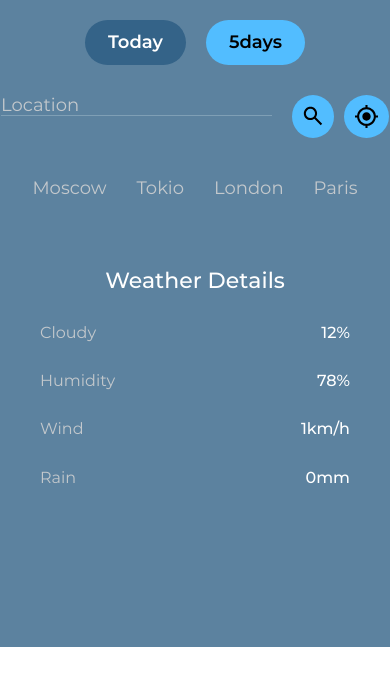
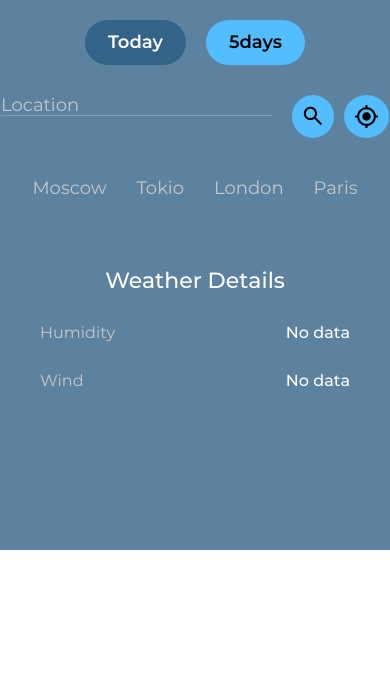
Before and after one commit to vadimvoln/Weather_application, a React (Create React App) app in the folder weather-app/: page / in a window 390 px wide. Shown: the top 686 px of the page. Built offline with nearby package versions, Linux system fonts and the light colour scheme.

Commit message:
main: fix media queries and added data to the weatherDetails component

```diff
--- a/weather-app/src/components/App/App.jsx
+++ b/weather-app/src/components/App/App.jsx
@@ -79,7 +79,7 @@ function App() {
 
           <LocationForm getGeoFromInput={getGeoFromInput} warning={warning} />
           <Capitals />
-          <WeatherDetails />
+          <WeatherDetails currentWeather={getCurrentWeather} />
 
         </div>
         <div className="left">
--- a/weather-app/src/components/WeatherDetails/WeatherDetails.jsx
+++ b/weather-app/src/components/WeatherDetails/WeatherDetails.jsx
@@ -1,23 +1,17 @@
-function WeatherDetails() {
+function WeatherDetails({ currentWeather }) {
+  const humidity = currentWeather() ? `${currentWeather().main.humidity}%` : 'No data'
+  const wind = currentWeather() ? `${Math.round(currentWeather().wind.speed)}km/h` : 'No data'
   return (
     <>
       <h1 className="detailsTitle">Weather Details</h1>
       <ul className="detailsList">
         <li>
-          <span>Cloudy</span>
-          <span>12%</span>
-        </li>
-        <li>
           <span>Humidity</span>
-          <span>78%</span>
+          <span>{humidity}</span>
         </li>
         <li>
           <span>Wind</span>
-          <span>1km/h</span>
-        </li>
-        <li>
-          <span>Rain</span>
-          <span>0mm</span>
+          <span>{wind}</span>
         </li>
       </ul>
     </>
```
Also changed, not shown: weather-app/src/scss/media.scss (+4 -4 lines).
